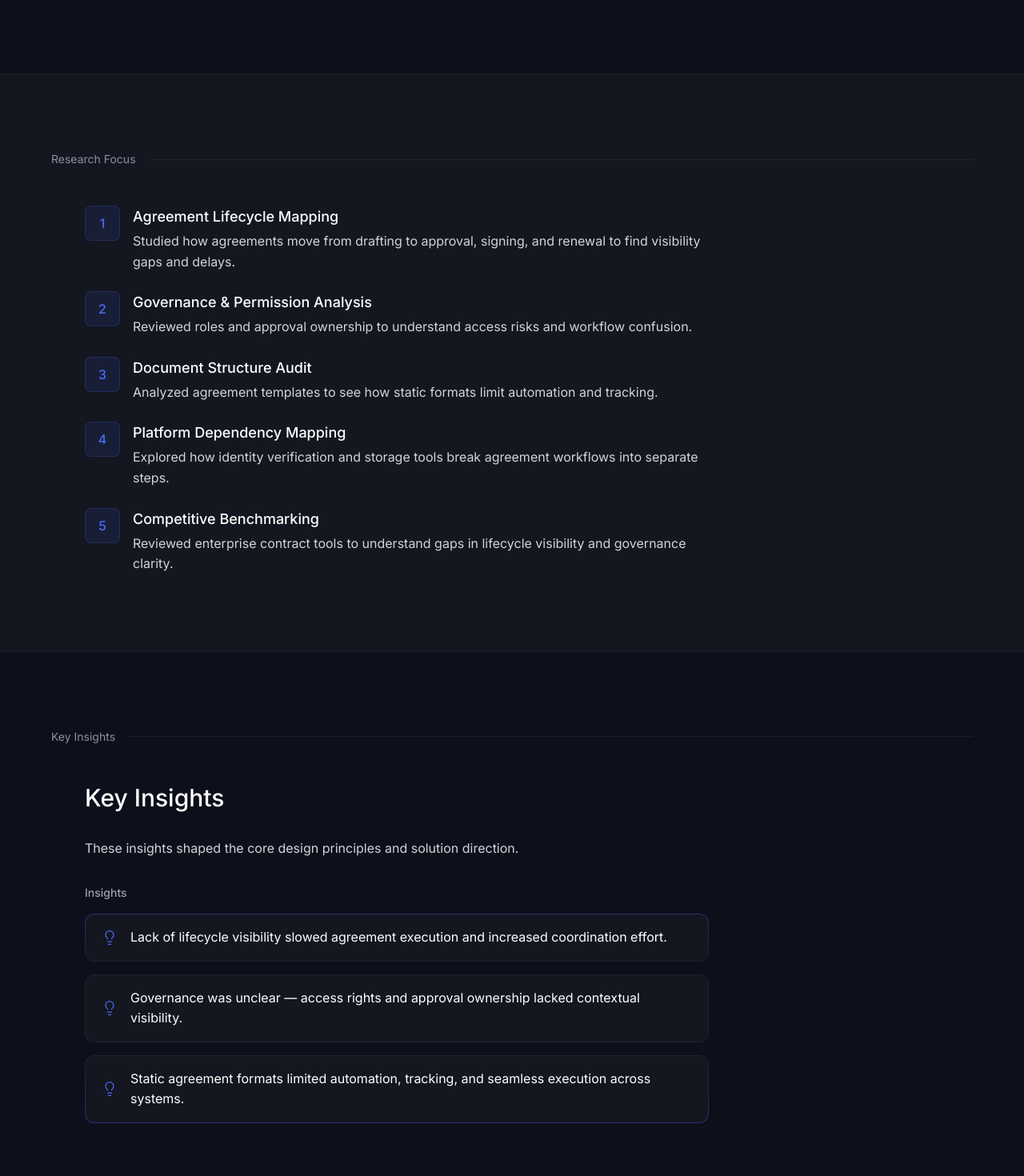
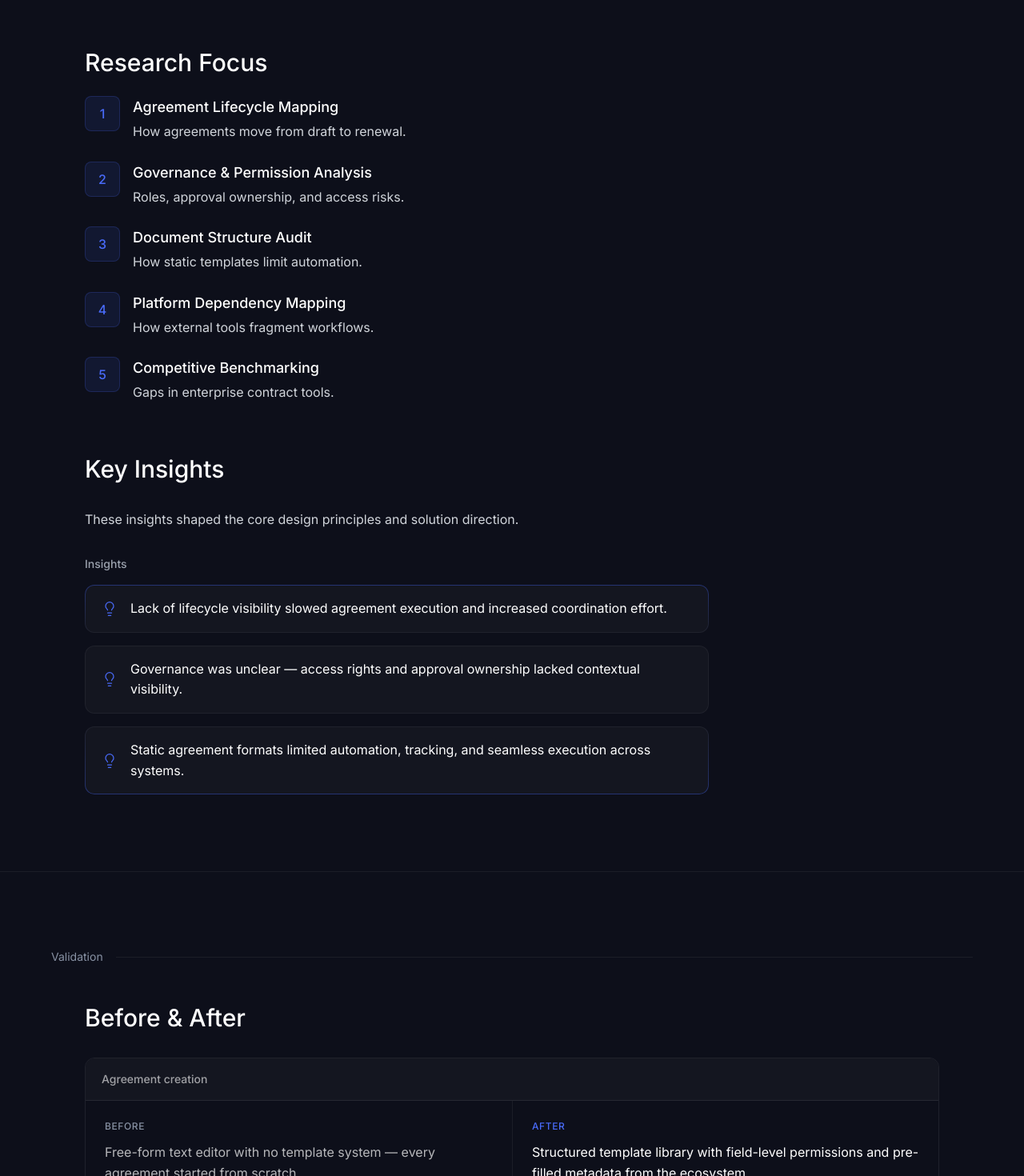
Before and after one commit to AlonaRyzhenko/alyona-portfolio, a Next.js app: page /work/sign in a window 1280 px wide. Shown: the part 2820-4290 px from the top of the page at 80% size. Built offline with nearby package versions, Linux system fonts and the light colour scheme.

Commit message:
Sign: merge Research into one section with three sub-blocks, shorten Research Focus descriptions

```diff
--- a/app/work/sign/SignCaseStudy.tsx
+++ b/app/work/sign/SignCaseStudy.tsx
@@ -51,11 +51,11 @@ const researchMethods = [
 
 
 const researchFocus = [
-  { num: "1", title: "Agreement Lifecycle Mapping", text: "Studied how agreements move from drafting to approval, signing, and renewal to find visibility gaps and delays." },
-  { num: "2", title: "Governance & Permission Analysis", text: "Reviewed roles and approval ownership to understand access risks and workflow confusion." },
-  { num: "3", title: "Document Structure Audit", text: "Analyzed agreement templates to see how static formats limit automation and tracking." },
-  { num: "4", title: "Platform Dependency Mapping", text: "Explored how identity verification and storage tools break agreement workflows into separate steps." },
-  { num: "5", title: "Competitive Benchmarking", text: "Reviewed enterprise contract tools to understand gaps in lifecycle visibility and governance clarity." },
+  { num: "1", title: "Agreement Lifecycle Mapping", text: "How agreements move from draft to renewal." },
+  { num: "2", title: "Governance & Permission Analysis", text: "Roles, approval ownership, and access risks." },
+  { num: "3", title: "Document Structure Audit", text: "How static templates limit automation." },
+  { num: "4", title: "Platform Dependency Mapping", text: "How external tools fragment workflows." },
+  { num: "5", title: "Competitive Benchmarking", text: "Gaps in enterprise contract tools." },
 ];
 
 const insights = [
@@ -276,24 +276,24 @@ export default function SignCaseStudy() {
       </section>
 
       {/* Research */}
-      <section className="section-padding border-t border-white/[0.06]">
+      <section className="section-padding bg-bg border-t border-white/[0.06]">
         <div className="max-w-[1440px] mx-auto px-6 lg:px-16">
           <SectionLabel label="Research" />
-          <div className="max-w-[1068px] ml-0 lg:ml-[max(0px,calc((100%-1068px)/2))]">
           <motion.div
             variants={stagger}
             initial="hidden"
             whileInView="show"
             viewport={{ once: true, margin: "-80px" }}
-              className="flex flex-col gap-6"
+            className="max-w-[1068px] flex flex-col gap-16 ml-0 lg:ml-[max(0px,calc((100%-1068px)/2))]"
           >
+            {/* Research Approach */}
+            <div className="flex flex-col gap-6">
               <motion.h2 variants={fadeUp} className="text-3xl font-medium">
                 Research Approach
               </motion.h2>
               <motion.p variants={fadeUp} className="text-[#D1D5DB] text-base leading-[1.7] max-w-[780px]">
                 To understand where agreement workflows were failing enterprise trading teams, I analyzed document lifecycle complexity, governance structures, and system dependencies across the trading platform.
               </motion.p>
-
               <motion.div variants={stagger} className="max-w-[720px]">
                 <motion.h3 variants={fadeUp} className="text-[#9CA3AF] text-sm font-medium mb-3">
                   Methods
@@ -310,30 +310,20 @@ export default function SignCaseStudy() {
                   ))}
                 </motion.div>
               </motion.div>
-
               <motion.div variants={fadeUp} className="rounded-xl p-[1px] bg-gradient-to-r from-accent to-accent/20 max-w-[780px]">
                 <div className="rounded-[11px] bg-card px-5 py-4 flex items-center gap-3">
                   <Sparkles className="w-5 h-5 text-accent flex-shrink-0" strokeWidth={1.5} />
                   <span className="text-white text-base">Due to regulatory sensitivity and the product's early stage, direct user access was limited — research relied primarily on workflow analysis, stakeholder collaboration, and system documentation review.</span>
                 </div>
               </motion.div>
-            </motion.div>
             </div>
-        </div>
-      </section>
 
             {/* Research Focus */}
-      <section className="section-padding bg-card border-t border-white/[0.06]">
-        <div className="max-w-[1440px] mx-auto px-6 lg:px-16">
-          <SectionLabel label="Research Focus" />
-          <div className="max-w-[1068px] ml-0 lg:ml-[max(0px,calc((100%-1068px)/2))]">
-            <motion.div
-              variants={stagger}
-              initial="hidden"
-              whileInView="show"
-              viewport={{ once: true, margin: "-80px" }}
-              className="flex flex-col gap-6 max-w-[780px]"
-            >
+            <div className="flex flex-col gap-6">
+              <motion.h2 variants={fadeUp} className="text-3xl font-medium">
+                Research Focus
+              </motion.h2>
+              <div className="flex flex-col gap-6 max-w-[780px]">
                 {researchFocus.map((f) => (
                   <motion.div key={f.num} variants={fadeUp} className="flex items-start gap-4">
                     <span className="w-11 h-11 rounded-lg bg-accent/10 border border-accent/20 flex items-center justify-center text-accent font-medium flex-shrink-0">
@@ -345,22 +335,11 @@ export default function SignCaseStudy() {
                     </div>
                   </motion.div>
                 ))}
-            </motion.div>
               </div>
             </div>
-      </section>
 
             {/* Key Insights */}
-      <section className="section-padding border-t border-white/[0.06]">
-        <div className="max-w-[1440px] mx-auto px-6 lg:px-16">
-          <SectionLabel label="Key Insights" />
-          <motion.div
-            variants={stagger}
-            initial="hidden"
-            whileInView="show"
-            viewport={{ once: true, margin: "-80px" }}
-            className="max-w-[1068px] flex flex-col gap-8 ml-0 lg:ml-[max(0px,calc((100%-1068px)/2))]"
-          >
+            <div className="flex flex-col gap-8">
               <motion.h2 variants={fadeUp} className="text-3xl font-medium">
                 Key Insights
               </motion.h2>
@@ -389,6 +368,7 @@ export default function SignCaseStudy() {
                   })}
                 </div>
               </motion.div>
+            </div>
           </motion.div>
         </div>
       </section>
```
Lines whose indentation alone changed are shown as unchanged.
